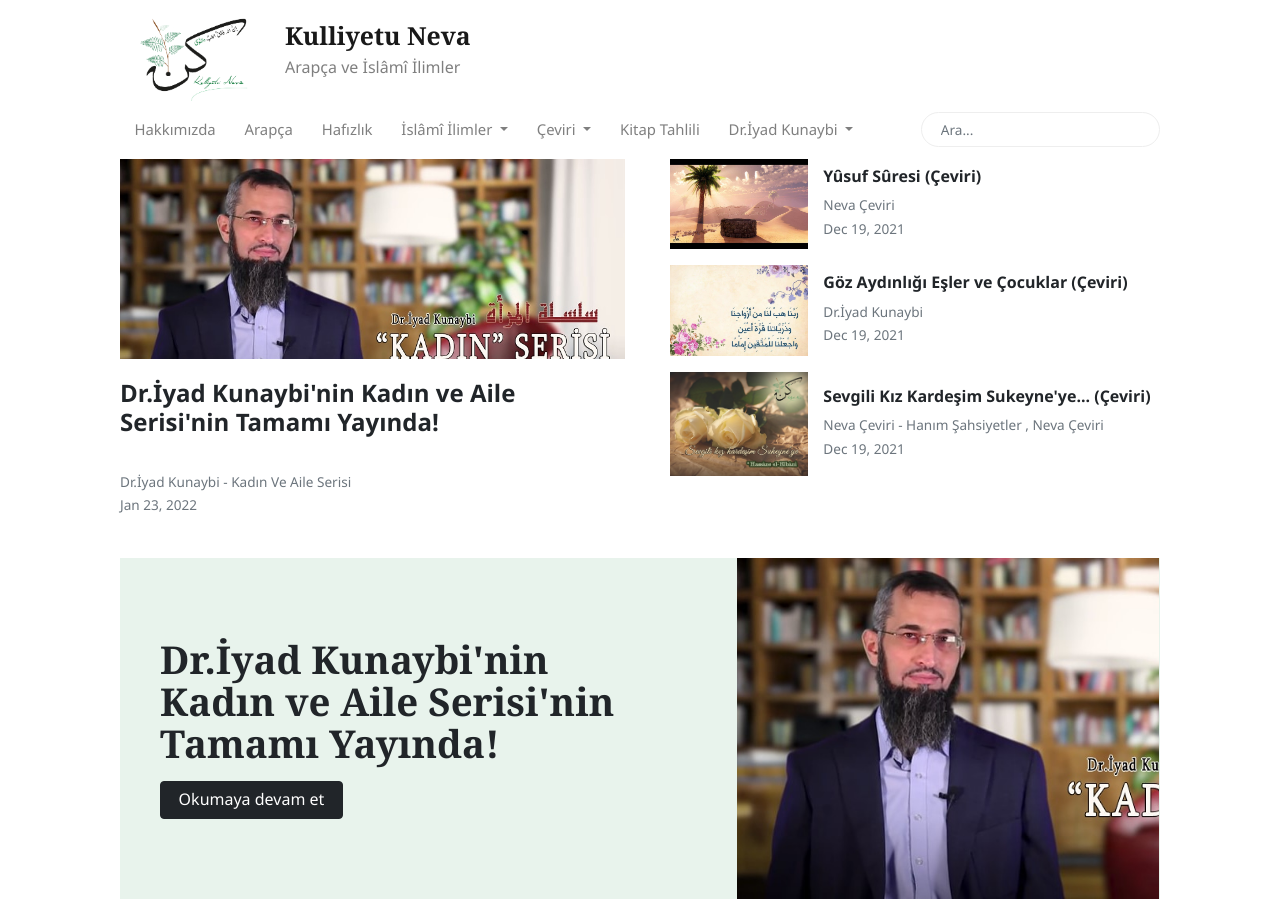
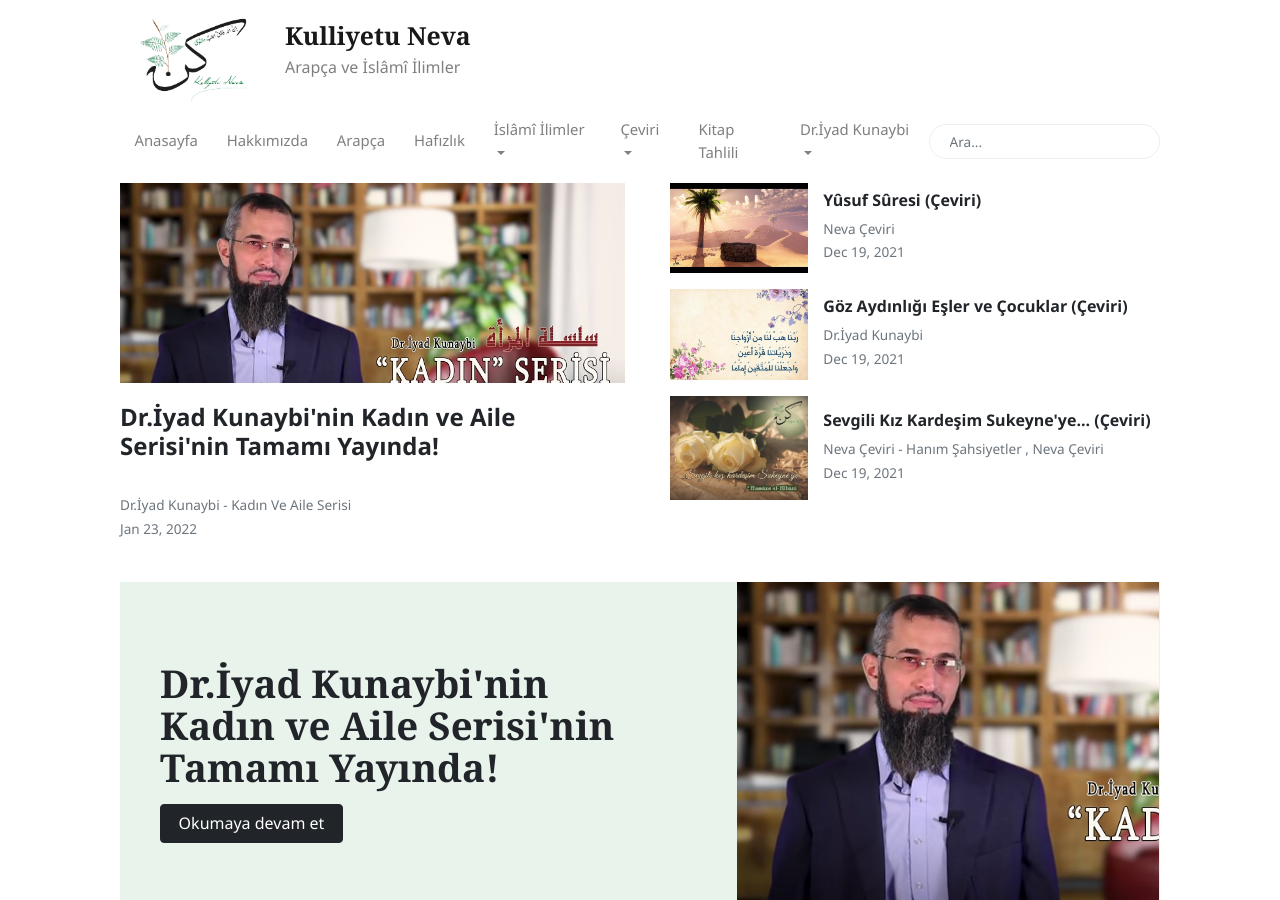
Before and after one commit to kulliyetuneva/website, a Jekyll site: the page built from index.html, in a window 1280 px wide and 900 px high. Built offline with Jekyll 4.4.1, drawn with Linux system fonts in a browser that asks for light colours; nearby versions of some CDN libraries; the list of posts is cut into pages by our own code.

Commit message:
Add anasayfa link

```diff
--- a/_data/navigation.yml
+++ b/_data/navigation.yml
@@ -1,4 +1,6 @@
 items:
+  - name: Anasayfa
+    link: /
   - name: Hakkımızda
     link: /hakkimizda
   - name: Arapça
--- a/_layouts/default.html
+++ b/_layouts/default.html
@@ -41,7 +41,9 @@
         <div class="container">
             <div class="row">
                 <div class="col">
-                    <img src="/assets/images/kulliyetu-nev%C3%A2-logo.png" alt="" width="150" height="100">
+                    <a class="pb-0" href="{{ site.baseurl }}/">
+                        <img src="/assets/images/kulliyetu-nev%C3%A2-logo.png" alt="" width="150" height="100">
+                    </a>
                 </div>
                 <div class="col">
                     <div class="row">
```
